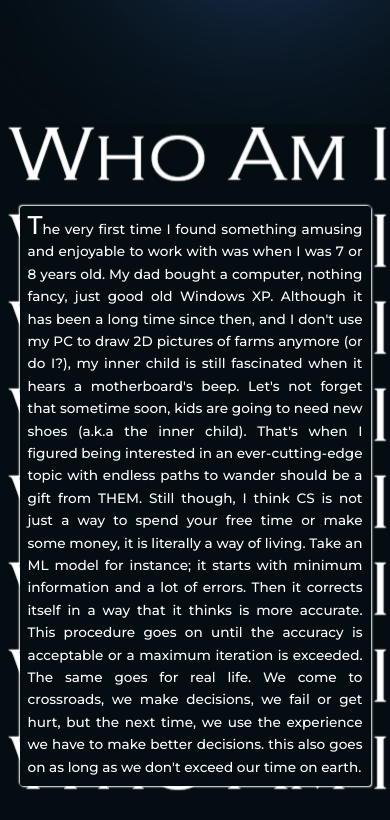
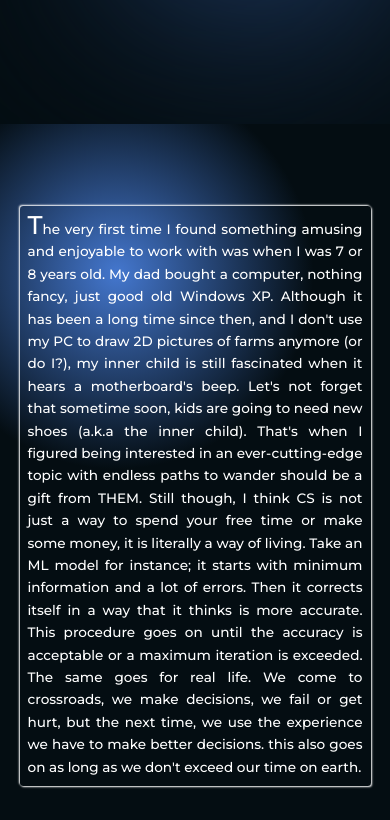
Before and after one commit to alivarastepour/Who_Am_I, a Next.js app: page / in a window 390 px wide. Shown: the part 820-1640 px from the top of the page. Built offline with nearby package versions, Linux system fonts and the light colour scheme.

Commit message:
whoAmI UI improvements

```diff
--- a/styles/whoAmI.module.scss
+++ b/styles/whoAmI.module.scss
@@ -85,6 +85,9 @@
   .who-am-i-wrapper {
     justify-content: center;
     align-items: center;
+    .who-am-i-background-wrapper {
+      animation-play-state: running;
+    }
     .body {
       position: relative;
       transform: none;
@@ -96,13 +99,6 @@
 
 @media only screen and (max-width: 875px) {
   .who-am-i-wrapper {
-    .who-am-i-background-wrapper {
-      // &:hover {
-      //
-      // }
-      animation-play-state: running;
-      animation-duration: 1000s;
-    }
     .body {
       font-size: 1.1rem;
       line-height: 1.75rem;
@@ -124,9 +120,16 @@
 
 @media only screen and (max-width: 575px) {
   .who-am-i-wrapper {
+    .who-am-i-background-wrapper {
+      background: radial-gradient(
+        circle at 30% 20%,
+        $secondary_background_color,
+        $primary_background_color 30%
+      );
+    }
     .body {
+      background: none;
       width: 90%;
-      // height: 90vh;
       border-radius: 0.2rem;
       box-shadow: -1px -1px 2px #fff, 1px 1px 2px #fff;
     }
```
